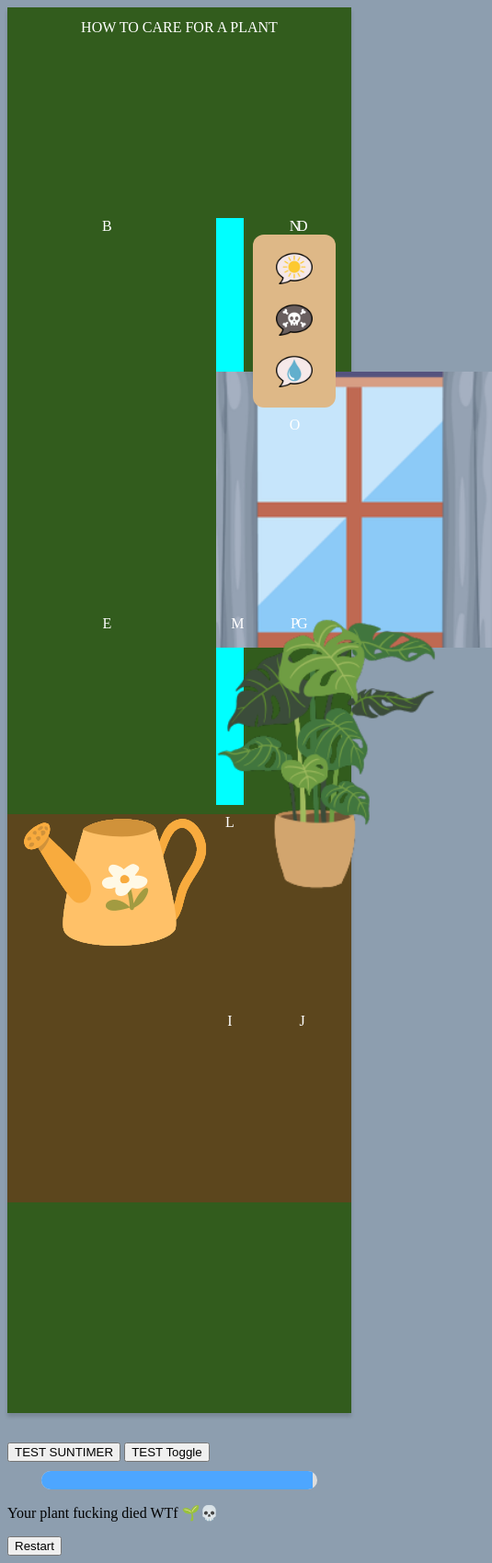
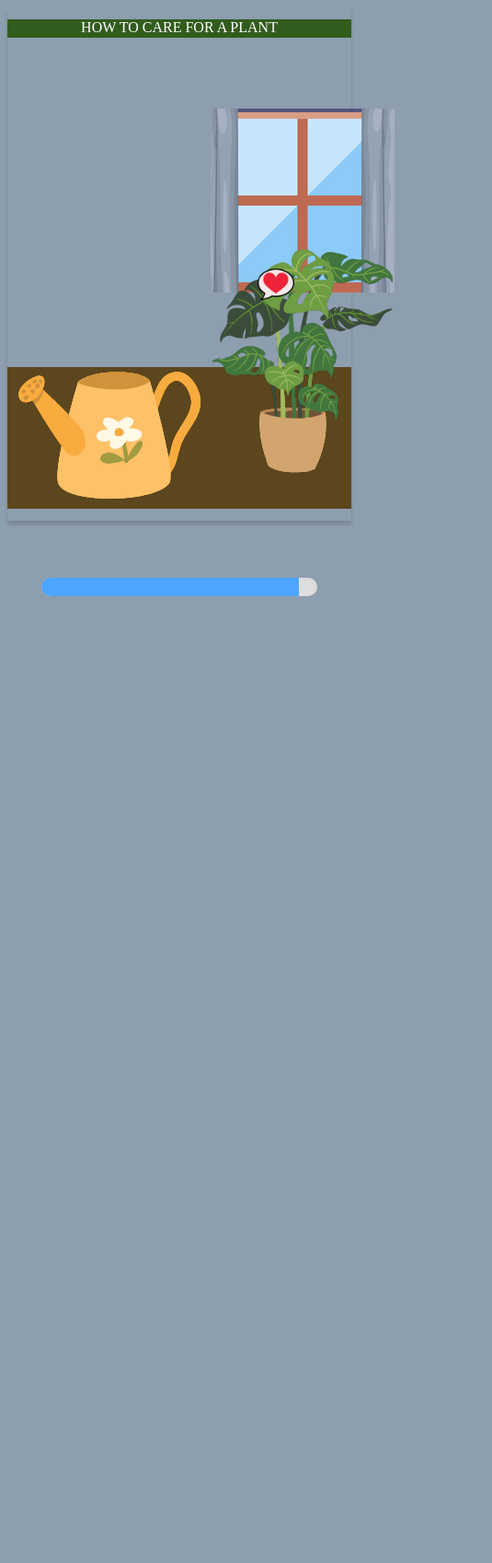
Before and after one commit to LeneTL/GroupProdjectWeek4, a plain HTML site: page index.html in a window 390 px wide. Shown: the whole page at 92% size, 535 px wide, since content can reach past the window. After the commit the page ends 844 px from the top, so only its background shows below. Drawn offline with Linux system fonts and the light colour scheme.

Commit message:
SisteInnspurt

```diff
--- a/index.html
+++ b/index.html
@@ -7,10 +7,10 @@
     <link rel="stylesheet" href="style.css">
     <!--
     used time:
-    Lene: 5 min, = 3h 35m/4h
-    JP: = 3h 30m/4h
-    Lyka: = 1h 30m/4h
-    Janssen:  = 3h 30m/4h
+    Lene: 5 min, = 4h 0m/4h
+    JP: = 4h 0m/4h
+    Lyka: = 2h 00m/4h
+    Janssen:  = 4h 00m/4h
     -->
 
 
@@ -26,7 +26,7 @@
             HOW TO CARE FOR A PLANT
         </div>
          <div class="card card-b">
-            B
+
         </div>
         <div class="card card-h">
             <!-- The table is here -->
@@ -36,53 +36,61 @@
             <img src="Images/winsowopen.png" class="windowSize" id="window" onclick="toggleWindow()">
         </div>
          <div class="card card-d">
-            D
+
         </div>
          <div class="card card-e">
-            E
+
         </div>
          <div class="card card-f">
              <!-- F -->
-             <img src="Images/plant.png" class="plantSize">
+             <img src="Images/plant.png" class="plantSize" id="plant">
         </div>
         <div class="card card-g">
-            G
+
         </div>
         <div class="card card-i">
-            I
+
         </div>
         <div class="card card-j">
-            J
+
         </div>
         <div class="card card-k">
             <!-- K -->
             <img src="Images/wateringcan.png" onclick="waterPlant()">
         </div>
         <div class="card card-l">
-            L
-        </div>
-            <div class="card card-m">
-            M
 
         </div>
+        <div class="card card-m">
+            <div class="icon-Container">
+                <div class="Icon">
+                    <img src="Images/sun.png" alt="Sol ikon">
+                </div>
+                <div class="Icon">
+                    <img src="Images/dead.png" alt="Død ikon">
+                </div>
+                <div class="Icon">
+                    <img src="Images/water.png" alt="Vann ikon">
+                </div>
+                <div class="Icon">
+                    <img src="Images/heart.png" alt="hjerte ikon">
+                </div>
+            </div>
+         </div>
+        </div>
         <div class="card card-n">
-            N
-            <div class="icon-Container">
-              <img src="Images/sun.png" alt="Sol ikon">
-              <img src="Images/dead.png" alt="Død ikon">
-              <img src="Images/water.png" alt="Vann ikon">
-            </div>
+
+    <div class="icon-Container">
+
         </div>
          <div class="card card-o">
-            O
+
         </div>
             <div class="card card-p">
-            P
+
         </div>
         </div>
 
-<button onclick="startSuntimer()">TEST SUNTIMER</button>
-<button onclick="toggleWindow()">TEST Toggle</button>
 
 
 
@@ -98,9 +106,10 @@
 
 
 
-
-  <p id="gameOverMessage">Your plant fucking died WTf 🌱💀</p>
-  <button onclick="restartGame()">Restart</button>
+ <div id="gameOverScreen">
+    <p id="gameOverMessage">Your plant died 💀</p>
+    <button onclick="restartGame()">Restart</button>
+  </div>
 </div>
 
 
--- a/script.js
+++ b/script.js
@@ -8,97 +8,58 @@ let sunSeconds = 0;
 let waterTimer = null;
 let waterLevel = 100;
 //Dead
-let plantDead = false
+let plantDead = false;
 
 
 
-//update plant image based on state bla bla
-function updatePlantImage(state) {
-      const plant = document.getElementById("plant");
-      if (state === "healthy") plant.src = "healthyplant.jpg";
-      if (state === "dead") plant.src = "deadplant.jpg";
+//--------------------------------------------------------------------Water functions
+function startWaterTimer(interval){
+      clearInterval(waterTimer);
+      waterTimer = setInterval(()=>{
+        waterLevel -=20;
+        if(waterLevel<0) waterLevel=0;
+        updateWaterBar(waterLevel);
+        showIcons();
+
+        if(waterLevel<=0) deadPlant("water");
+        showIcons();
+      }, interval*1000);
     }
+function updateWaterBar(percent){ document.getElementById("waterBar").style.width = percent+"%"; }
+function waterPlant(){ waterLevel=100; updateWaterBar(waterLevel); showIcons(); }
 
 
-
-
-
-
-
-
-//Water functions
-function startWaterTimer(interval) {
-      clearInterval(waterTimer);
-      waterTimer = setInterval(() => {
-        waterLevel -= 5;
-        updateWaterBar(waterLevel);
-
-        const waterIcon = document.getElementById("waterIcon");
-        if (waterLevel <= 0) {
-            deadPlant();
-        //   deadPlant("water");
-        } else if (waterLevel < 30) {
-          waterIcon.classList.add("active");
-          updatePlantImage("thirsty");
-        } else {
-          waterIcon.classList.remove("active");
-          updatePlantImage("healthy");
-        }
-      }, interval * 1000);
-    }
 function updateWaterBar(percent) {
       document.getElementById("waterBar").style.width = Math.max(percent, 0) + "%";
     }
 
 
-//vannet jævkla planten
+//-------------------------------------------------------------vannet jævkla planten
 
 function waterPlant(){
 waterLevel = 100;
 updateWaterBar(waterLevel);
-document.getElementById("waterIcon").classList.remove("active");
-
-
-
+showIcons(); //? vet ikke om den må være her men setter'n inn
 }
 
 
 
 
 
-
-
-
-
-
-
-
-
-
-
-
-//Window functions
+//---------------------------------------------------------------Window functions
 function toggleWindow(){               // Funksjon som åpner eller lukker vinduet
  windowOpen = !windowOpen;             // Setter windowOpen til motsatt verdi
 if (windowOpen) {
- document.getElementById('window').src = "Images/winsowopen.png";
+ document.getElementById('window').src = "Images/winsowopen.png";   //endrer img til åpen
  console.log("Vinduet er åpent")       // Hvis vinduet er åpent
 } else {
- document.getElementById('window').src = "Images/windowclose.png";
+ document.getElementById('window').src = "Images/windowclose.png";  //endrer img til stengt
  console.log ("Vinduet er stengt")     // Hvis vinduet er stengt
 // console.log(windowOpen)             //Viser i konsollen hva windowOpen er
  }
  windowState();
+ showIcons();
 }
-
-
-
-
-
-
-
-
-
 
 function windowState(){
   if (windowOpen){                  // if Window is open
@@ -112,21 +73,11 @@ function windowState(){
 }
 
 
-
-
-
-
-
-
-
-
-
-
-
-//Sun functions
+//-----------------------------------------------------------Sun functions
 function stopSunTimer(){
     clearInterval(sunTimer);
     sunSeconds = 0;
+    showIcons();
 }
 
 function startSuntimer(){
@@ -141,60 +92,63 @@ function sunwatch(){
 }
 
 function needForSun(){                      //need for sun
- if(sunSeconds <= 10 && sunSeconds > 30){   //if the timer reaches 10  and it's less than 30
-    plantDead = false;                      //just to make dead certain the plant is alive, might not be needed
-  //show img of sun need                    //then it'll prompt the need for sun IMG
- }else if (sunSeconds < 30){                //or if the timer reaches 30
-    deadPlant();                            //then it'll die
-}
+if(sunSeconds > 30){                      //or if the timer reaches 30
+    deadPlant();
+    showIcons();                           //then it'll die
+}else if(sunSeconds <= 10){                     //if the timer reaches 10
+    showIcons();                   //then it'll prompt the need for sun IMG
+ }
 }
 
+//--------------------------------------------------Icon functions
 
+function showIcons(){
+  let icons = document.getElementsByClassName("Icon");
+  for (let i = 0; i < icons.length; i++) { // (i is a counter) the loop goes through all the images(divs)
+    icons[i].style.display = "none"; // and hides them
+  }
+    if (plantDead == true){
+        icons[1].style.display = "block"; //plant is dead
+    }else if(waterLevel < 30){
+        icons[2].style.display = "block"; //plant thirsty
+    }else if(sunSeconds > 10){
+        icons[0].style.display = "block"; //plant need sun
+    }else if(waterLevel >= 30 && windowOpen == true){
+        icons[3].style.display = "block"; //plant is happy
+    }//else none of the images show
+}
 
-
-
-
-
-
-
-
-
-
-
-
-
-
-
-//Dead functions
+//--------------------------------------------------Dead functions
 
 function deadPlant(){
   clearInterval(waterTimer);
   clearInterval(sunTimer);
-  updatePlantImage("dead");
+  // updatePlantImage("dead");
+  document.getElementById('plant').src = "Images/deadplant.png";
+  plantDead = true;
+  showIcons();
 
 //gameoverscreen
- document.getElementById("gameOverMessage").textContent =
- `Your plant died from lack of ${reason}`
- document.getElementById("gameOverScreen").style.display = "flex";
+document.getElementById("gameOverMessage").textContent=`Your plant died bro`;
+document.getElementById("gameOverScreen").style.display="flex";
  }
 
- //restart
- function restartGame() {
-   waterLevel = 100;
-   document.getElementById("deadIcon").classList.remove("active");
-   updatePlantImage("healthy");
-  updateWaterBar(waterLevel);
-   updateSunBar(100);
-
-   // Hide game over screen
-   document.getElementById("gameOverScreen").style.display = "none";
-
-  // Restart timers
-   windowState();
- }
+ //-------------------------------------------------restart
+ function restartGame(){
+      waterLevel=100;
+      sunLevel=100;
+      // updatePlantImage("healthy");
+      document.getElementById('plant').src = "Images/plant.png";
+      updateWaterBar(waterLevel);
+      windowState();
+      plantDead = false;
+      showIcons();
+      document.getElementById("gameOverScreen").style.display="none";
+    }
 
 
 
-//start game
- windowState();
+//--------------------------------------------------------start game
+windowState();
 updateWaterBar(waterLevel);
+showIcons();
--- a/style.css
+++ b/style.css
@@ -2,7 +2,7 @@ body{
 background: #8d9eaf;
 }
 .wrap {
-            background: #325c1d;
+
             box-shadow: 0px 4px 4px rgba(0, 0, 0, 0.15);
             color:#fff;
             padding: 0.8em 0;
@@ -13,61 +13,57 @@ background: #8d9eaf;
             .layout{
                 display: grid;
                 grid-template-columns: 1fr 1fr 1fr 1fr 1fr 1fr;
-                grid-template-rows: 1fr 1fr 1fr 1fr 1fr 1fr 1fr;
+                grid-template-rows: 20px 10px 1fr 1fr 1fr;
                 gap: 10px;
             }
 
             .card-a{
                 text-align: center;
                 grid-column: 1 / 7;
-                /* overskrift kan være her */
+                background: #325c1d;
+            }/* overskrift kan være her */
 
-            }
-
-            .card-b{
+            /* .card-b{
                 text-align: center;
                 grid-column: 1 / 3;
                 grid-row: 2 / 4;
-
-
-
-            }
+            } */
 
             .card-c{
                 align-content: center;
                 grid-column: 3 / 5;
                 grid-row: 2 / 5;
-                background-color: aqua;
+
                 /* her er viduet */
 
 
             }
 
             .card-h{
-                text-align: center;
+                align-content: center;
                 grid-column: 1 / 7;
-                grid-row: 5 / 7;
+                grid-row: 5 / 6;
                 background-color: #5c461d;
                 /* her er gulvet */
 
             }
 
-            .card-d{
+            /* .card-d{
                 text-align: center;
                 grid-column: 5 / 7;
                 grid-row: 2 / 4;
 
-            }
+            } */
 
-            .card-e{
+            /* .card-e{
                 text-align: center;
                 grid-column: 1 / 3;
                 grid-row: 4 / 6;
 
-            }
+            } */
 
             .card-f{
-                text-align: center;
+                align-content: center;
                 grid-column: 3 / 5;
                 grid-row: 4 / 6;
                 /* her er planten */
@@ -75,81 +71,85 @@ background: #8d9eaf;
 
             }
 
-            .card-g{
+            /* .card-g{
                 text-align: center;
                 grid-column: 5 / 7;
                 grid-row: 4 / 6;
 
-            }
+            } */
 
 
 
-            .card-i{
+            /* .card-i{
                 text-align: center;
                 grid-column: 3 / 5;
-                grid-row: 6 / 8;
+                grid-row: 6 / 6;
 
-            }
+            } */
 
-            .card-j{
+            /* .card-j{
                 text-align: center;
                 grid-column: 5 / 7;
-                grid-row: 6 / 8;
+                grid-row: 6 / 6;
 
-            }
+            } */
 
             .card-k{
-                text-align: center;
+                align-content: center;
                 grid-column: 2 / 3;
                 grid-row: 5 / 6;
                 /* her er vannkanna */
 
             }
 
-            .card-l{
+            /* .card-l{
                 text-align: center;
                 grid-column: 3 / 5;
                 grid-row: 5 / 6;
 
+            } */
+
+            .card-m{
+                align-content: center;
+                grid-column: 4 / 5;
+                grid-row: 4 / 5;
+                /* her er iconene */
             }
 
-            .card-m{
-                text-align: center;
+            /* .card-n{
+                align-content: center;
                 grid-column: 4 / 5;
-                grid-row: 4 / 7;
+                grid-row: 4 / 5;
 
-            }
 
-            .card-n{
-                text-align: center;
-                grid-column: 5 / 6;
-                grid-row: 2 / 3;
-                /* her er iconene */
+            } */
 
-            }
-
-            .card-o{
+            /* .card-o{
                 text-align: center;
                 grid-column: 5 / 6;
                 grid-row: 3 / 4;
 
-            }
+            } */
 
-            .card-p{
+            /* .card-p{
                 text-align: center;
                 grid-column: 5 / 6;
                 grid-row: 4 / 5;
 
-            }
+            } */
 
-            .windowSize{
+            /* .windowSize{
               width: 300px;
               height: 300px;
+            }  */
+
+            /* .plantSize{
+              height: 300px;
+              } */
+
+            .Icon{
+                display: none;
             }
-
-            .plantSize{
-              height: 300px;
-              }
 
 
 
@@ -173,23 +173,30 @@ background: #8d9eaf;
 
 /*Lager en boks rundt ikonene */
 .icon-Container {
-   background-color: burlywood;   /*Lys brun bakgrunn */
+  /* background-color: burlywood;   Lys brun bakgrunn */
   padding: 10px;
   border-radius: 12px;              /*Runde hjørner */
   display: flex;
   flex-direction: column;           /*ikonene under hverandre */
   align-items: center;              /*sentrer dem horisontalt */
-  width: 70px;                      /*fast bredde */
+  width: 100px;                      /*fast bredde */
 }
 
 
 /*Alle ikonene inni containeren */
 .icon-Container img {
    width: 40px;                      /*Alle ikonene samme størrelse */
-   margin: 8px 0;                    /*Mellomrom mellom ikonene */
+ /*  margin: 8px 0;                    Mellomrom mellom ikonene */
 }
 
 /* gjemmer icons */
 /* .icons {
   display: none;
 } */
+
+#gameOverScreen {
+      position: fixed; top:0; left:0; width:100%; height:100%;
+      background: rgba(0,0,0,0.7); color:white;
+      display:none; flex-direction:column; justify-content:center; align-items:center;
+      font-size:1.5em; z-index:999;
+    }
```
